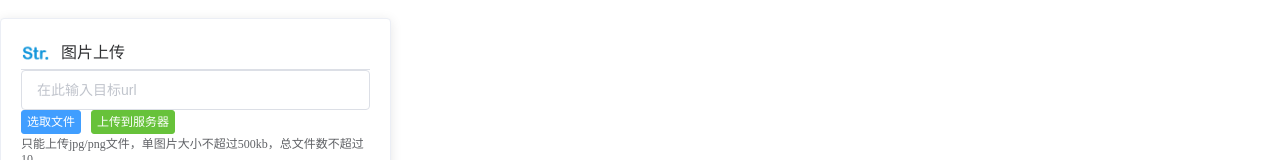
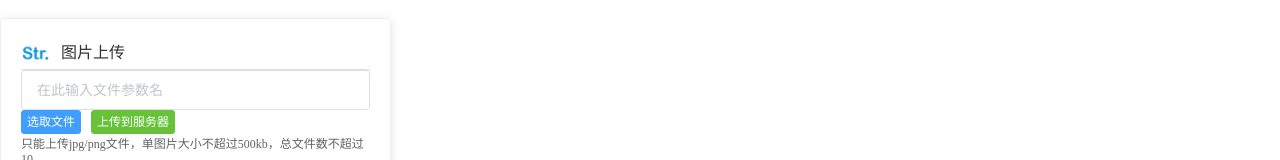
Before and after one commit to QingXuDw/apitest, a Vue app: page /#/apiTest in a window 1280 px wide. Shown: the part 1371-1531 px from the top of the page. Built offline with nearby package versions, Linux system fonts and the light colour scheme; what vue-quill-editor would draw is missing.

Commit message:
Update apiTest.vue

```diff
--- a/src/main.js
+++ b/src/main.js
@@ -34,6 +34,7 @@ import store from './store'
 //拦截器 发送请求前,会发送一个token
 axios.interceptors.request.use(config => {
   var temp;
+  console.log(config);
   if ((temp = window.sessionStorage.getItem("token")) != null) {
     config.headers.token = window.sessionStorage.getItem('token');
   }
--- a/src/views/apiTest.vue
+++ b/src/views/apiTest.vue
@@ -210,14 +210,14 @@
           <el-divider></el-divider>
           <el-input
             type="text"
-            v-model="fileUploadUrl"
+            v-model="fileParam"
             auto-complete="off"
-            placeholder="在此输入目标url"
+            placeholder="在此输入文件参数名"
           >
           </el-input>
           <el-upload
             ref="upload"
-            :action="fileUploadUrl"
+            :action="fullUrl"
             :before-remove="fileBeforeRemove"
             multiple
             :limit="10"
@@ -225,6 +225,7 @@
             :file-list="fileList"
             list-type="picture"
             :auto-upload="false"
+            :name="fileParam"
           >
             <el-button class="button" slot="trigger" size="small" type="primary">选取文件</el-button>
             <el-button class="button" style="margin-left: 10px;" size="small" type="success" @click="fileUpload">上传到服务器</el-button>
@@ -262,7 +263,7 @@ export default {
         //   url: ""
         // }
       ],
-      fileUploadUrl: "",
+      fileParam: "",
     };
   },
   created() {
```
